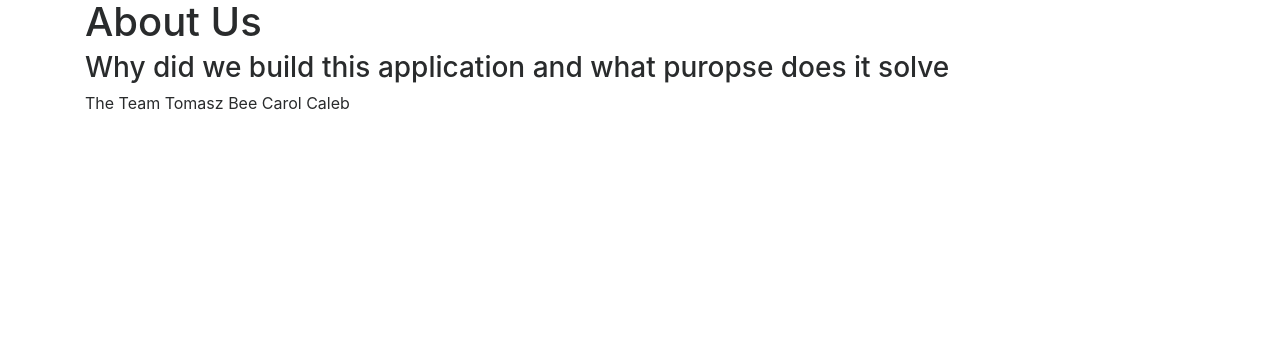
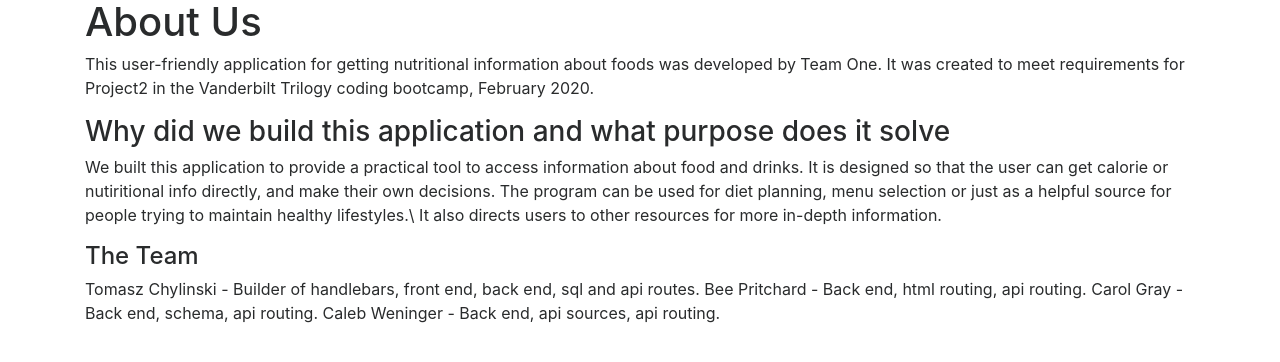
Before and after one commit to TomaszChylinski/Project-2, a Node server app: page /about-us in a window 1280 px wide. Shown: the top 362 px of the page. Run offline with Node 20, Linux system fonts and the light colour scheme; data that the repository does not hold is empty; some libraries are stand-ins or nearby versions.

Commit message:
Update about-us.handlebars

```diff
--- a/views/about-us.handlebars
+++ b/views/about-us.handlebars
@@ -3,16 +3,27 @@
     <div class="col-md-12">
 
             <h1>About Us</h1>
+              <p> This user-friendly application for getting nutritional information about foods was developed by Team One.
+                 It was created to meet requirements for Project2 in the Vanderbilt Trilogy coding bootcamp, February 2020.
 
-           <h3> Why did we build this application and what puropse does it solve </h3>
+              </p>
 
 
-            The Team
+           <h3> Why did we build this application and what purpose does it solve </h3>
+            <p> We built this application to provide a practical tool to access information about food and drinks.
+              It is designed so that the user can get calorie or nutiritional info directly, and make their own decisions.
+              The program can be used for diet planning, menu selection or just as a helpful source for
+              people trying to maintain healthy lifestyles.\
+              It also directs users to other resources for more in-depth information. </p>
 
-            Tomasz
-            Bee
-            Carol
-            Caleb
+
+
+            <h4>The Team</h4>
+
+            <p> Tomasz Chylinski   -  Builder of handlebars, front end, back end, sql and api routes.
+                Bee Pritchard      -  Back end, html routing, api routing.
+                Carol Gray         -  Back end, schema, api routing.
+                Caleb Weninger     -  Back end, api sources, api routing. </p>
 
 
     </div>
```
